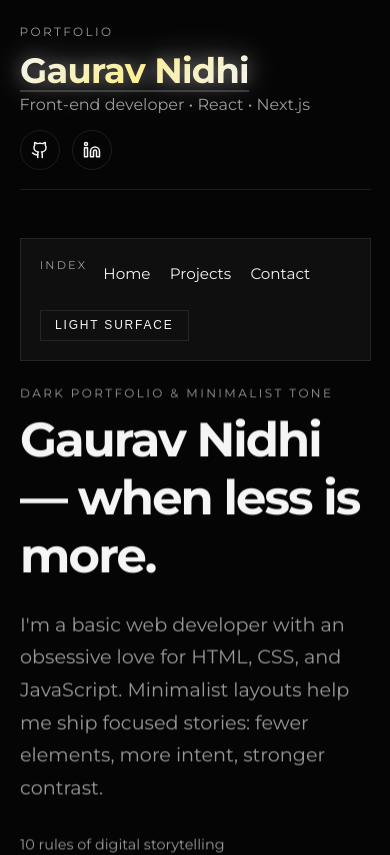
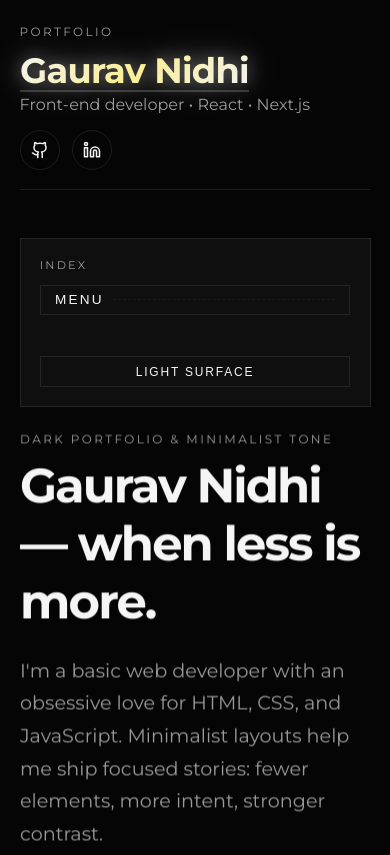
Before and after one commit to Gauravnidhi001/portfolio, a React (Vite) app: page / in a window 390 px wide. Shown: the top 855 px of the page. Built offline with nearby package versions, Linux system fonts and the light colour scheme.

Commit message:
mobile responsive

```diff
--- a/src/App.css
+++ b/src/App.css
@@ -148,13 +148,13 @@ body {
   margin: 0;
 }
 
-.menu nav {
+.menu-links {
   display: flex;
   flex-direction: column;
   gap: 0.5rem;
 }
 
-.menu a {
+.menu-links a {
   font-size: 0.95rem;
   text-decoration: none;
   color: var(--text-main);
@@ -163,9 +163,30 @@ body {
   transition: border 0.3s ease, color 0.3s ease;
 }
 
-.menu a:hover {
+.menu-links a:hover {
   border-color: var(--border);
   color: var(--accent);
+}
+
+.menu-toggle {
+  display: none;
+  align-items: center;
+  justify-content: space-between;
+  gap: 0.6rem;
+  padding: 0.4rem 0.9rem;
+  border: 1px solid var(--border);
+  background: transparent;
+  color: var(--text-main);
+  font-size: 0.85rem;
+  letter-spacing: 0.16em;
+  text-transform: uppercase;
+  cursor: pointer;
+}
+
+.menu-toggle span {
+  flex: 1;
+  border-bottom: 1px dashed var(--border);
+  opacity: 0.6;
 }
 
 .theme-toggle {
@@ -408,13 +429,23 @@ body {
   }
   .menu {
     position: static;
-    flex-direction: row;
-    flex-wrap: wrap;
-    gap: 0.3rem 1rem;
+    flex-direction: column;
+    gap: 0.8rem;
   }
-  .menu nav {
-    flex-direction: row;
-    flex-wrap: wrap;
-    gap: 0.5rem 1.2rem;
+  .menu-toggle {
+    display: flex;
+  }
+  .menu-links {
+    width: 100%;
+    max-height: 0;
+    opacity: 0;
+    overflow: hidden;
+    transition: max-height 0.4s ease, opacity 0.3s ease;
+    flex-direction: column;
+    gap: 0.4rem;
+  }
+  .menu-links.open {
+    max-height: 420px;
+    opacity: 1;
   }
 }
--- a/src/App.jsx
+++ b/src/App.jsx
@@ -48,6 +48,7 @@ const examples = [
 
 function App() {
   const [theme, setTheme] = useState("dark");
+  const [menuOpen, setMenuOpen] = useState(false);
   const sectionsRef = useRef([]);
   const nameRef = useRef(null);
 
@@ -152,9 +153,22 @@ function App() {
       <div className="layout">
         <aside className="menu">
           <p className="menu-label">Index</p>
-          <nav>
+          <button
+            type="button"
+            className="menu-toggle"
+            onClick={() => setMenuOpen((prev) => !prev)}
+            aria-expanded={menuOpen}
+          >
+            {menuOpen ? "Close" : "Menu"}
+            <span />
+          </button>
+          <nav className={`menu-links ${menuOpen ? "open" : ""}`}>
             {navItems.map((item) => (
-              <a key={item.label} href={item.to}>
+              <a
+                key={item.label}
+                href={item.to}
+                onClick={() => setMenuOpen(false)}
+              >
                 {item.label}
               </a>
             ))}
```
